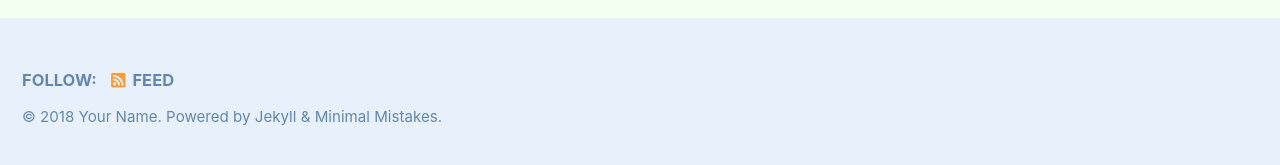
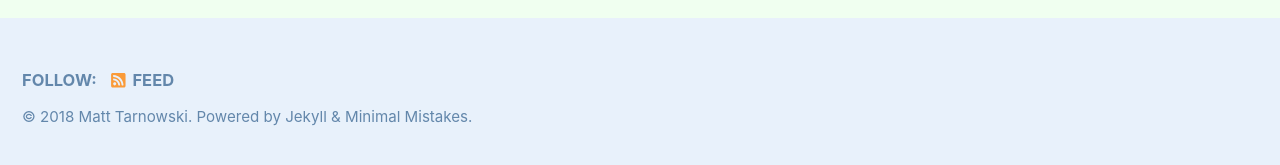
Before and after one commit to pluralise/trial_repo_site, a Jekyll site: the page built from index.html, in a window 1280 px wide and 900 px high, scrolled down 222 px. Shown: the part 727-892 px from the top of the window. Built offline with Jekyll 4.4.1, drawn with Linux system fonts in a browser that asks for light colours; cached includes are drawn as plain includes; nearby versions of some CDN libraries; the list of posts is cut into pages by our own code.

Commit message:
Update _config.yml

```diff
--- a/_config.yml
+++ b/_config.yml
@@ -16,9 +16,9 @@ minimal_mistakes_skin    : "aqua" # "air", "aqua", "contrast", "dark", "dirt", "
 
 # Site Settings
 locale                   : "en-US"
-title                    : "Site Title"
+title                    : "test"
 title_separator          : "-"
-name                     : "Your Name"
+name                     : "Matt Tarnowski"
 description              : "An amazing website."
 url                      : # the base hostname & protocol for your site e.g. "https://mmistakes.github.io"
 baseurl                  : # the subpath of your site, e.g. "/blog"
```
